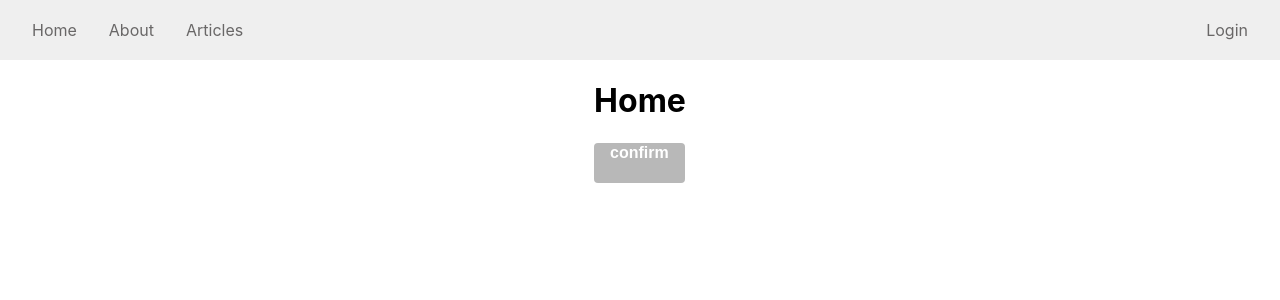
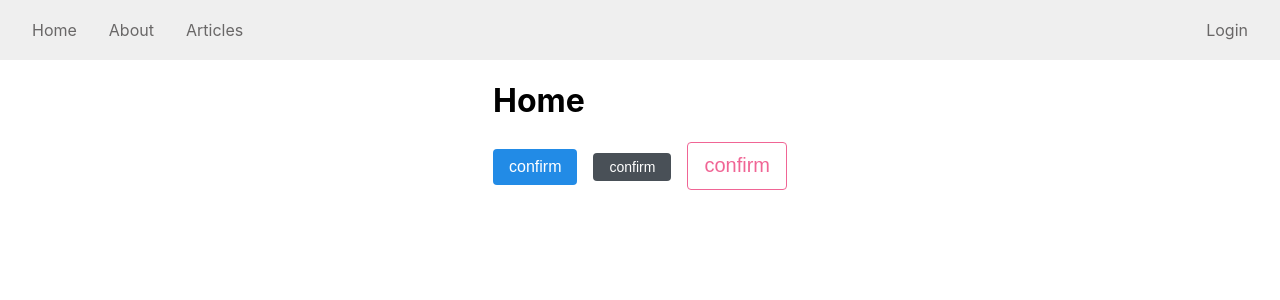
Before and after one commit to julsukim/MPP01, a React (Create React App) app in the folder mpp01/: page / in a window 1280 px wide. Shown: the top 300 px of the page. Built offline with nearby package versions, Linux system fonts and the light colour scheme.

Commit message:
feat: button styling

```diff
--- a/mpp01/package.json
+++ b/mpp01/package.json
@@ -10,6 +10,7 @@
     "@types/node": "^16.18.86",
     "@types/react": "^18.2.61",
     "@types/react-dom": "^18.2.19",
+    "polished": "^4.3.1",
     "react": "^18.2.0",
     "react-dom": "^18.2.0",
     "react-icons": "^5.0.1",
--- a/mpp01/src/components/Button.tsx
+++ b/mpp01/src/components/Button.tsx
@@ -1,40 +1,88 @@
 import React, {ButtonHTMLAttributes} from 'react';
-import styled from "styled-components";
+import styled, { css } from 'styled-components';
+import {backgrounds, darken, lighten} from 'polished';
 
-const StyledButton = styled.button`
-  display: inline-flex;
+interface StyledButtonProps {
+  color: string,
+  size: string,
+  $outline: boolean
+}
+
+const colorStyles = css<StyledButtonProps>`
+  ${({ theme, color, $outline }) => {
+    const selected = theme.palette[color || ''];
+    return css`
+      background: ${selected};
+      &:hover {
+        background: ${lighten(0.1, selected)};
+      }
+      &:active {
+        background: ${darken(0.1, selected)};
+      }
+      ${$outline &&
+        css`
+          color: ${selected};
+          background: none;
+          border: 1px solid ${selected};
+          &:hover {
+            background: ${selected};
+            color: white;
+          }
+        `}
+    `;
+  }}
+`;
+
+const sizes: {[key:string]:{height:string; fontSize:string}} = {
+  large: {
+    height: '3rem',
+    fontSize: '1.25rem'
+  },
+  medium: {
+    height: '2.25rem',
+    fontSize: '1rem'
+  },
+  small: {
+    height: '1.75rem',
+    fontSize: '0.875rem'
+  },
+}
+
+const sizeStyles = css<StyledButtonProps>`
+  ${({ size }) => css`
+    height: ${sizes[size].height};
+    font-size: ${sizes[size].fontSize};
+  `}
+`;
+
+const StyledButton = styled.button<StyledButtonProps>`
   outline: none;
   border: none;
   border-radius: 4px;
   color: white;
-  font-weight: bold;
   cursor: pointer;
   padding-left: 1rem;
   padding-right: 1rem;
 
-  height: 2.5rem;
-  font-size: 1rem;
+  ${sizeStyles}
 
-  background: #b8b8b8;
-
-  &:hover {
-    background: #e5e5e5;
-  }
-
-  &:active {
-    background: #e1e1e1;
-  }
+  ${colorStyles}
 
   & + & {
     margin-left: 1rem;
   }
 `;
 
-interface ButtonProps extends ButtonHTMLAttributes<HTMLButtonElement> {}
+interface ButtonProps extends ButtonHTMLAttributes<HTMLButtonElement> {
+  color?: string,
+  size?: string,
+  $outline?: boolean
+}
 
-const Button: React.FC<ButtonProps> = ({ children, ...rest}) => {
+const Button: React.FC<ButtonProps> = ({ children, color="blue", size="medium", $outline=false, ...rest}) => {
+  console.log(children, color, size, $outline)
   return (
-    <StyledButton {...rest}>
+    <StyledButton color={color} size={size} $outline={$outline} {...rest}>
       {children}
     </StyledButton>
   );
--- a/mpp01/src/pages/Home.tsx
+++ b/mpp01/src/pages/Home.tsx
@@ -1,11 +1,24 @@
 import React from 'react';
 import Button from "../components/Button";
+import { ThemeProvider } from "styled-components";
 
 const Home = () => {
   return (
     <div>
       <h1>Home</h1>
-      <Button>confirm</Button>
+      <ThemeProvider
+        theme={{
+          palette: {
+            blue: '#228be6',
+            gray: '#495057',
+            pink: '#f06595'
+          }
+        }}
+      >
+        <Button>confirm</Button>
+        <Button color="gray" size="small">confirm</Button>
+        <Button color="pink" size="large" $outline>confirm</Button>
+      </ThemeProvider>
     </div>
   );
 };
```
Also changed, not shown: 1 other file (tests, documents, lock files or other folders).
